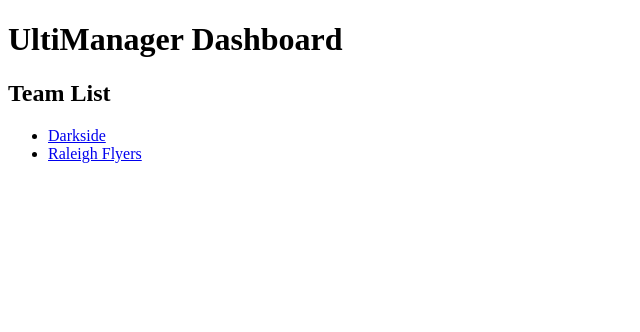
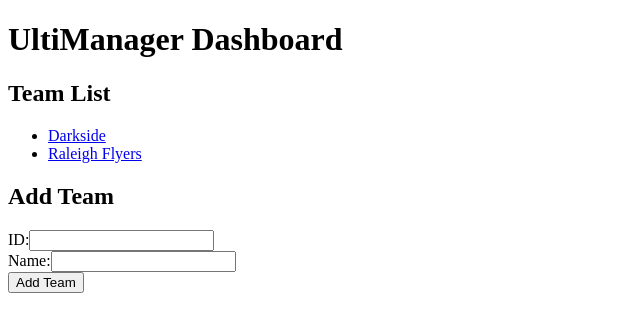
Before and after one commit to cdriehuys/ultimanager-web, a React app: page / in a window 1280 px wide. Shown: the top 332 px of the page, without its empty margins (0-640 px from the left). Built offline with nearby package versions, Linux system fonts and the light colour scheme; the HTML template or start-up script is replaced by a standard one.

Commit message:
Add form to add teams.

```diff
--- /dev/null
+++ b/src/components/AddTeamForm.jsx
@@ -0,0 +1,78 @@
+import PropTypes from 'prop-types';
+import React from 'react';
+import { connect } from 'react-redux';
+
+import { addTeam } from '../actionCreators';
+
+
+export class AddTeamForm extends React.Component {
+  constructor(props) {
+    super(props);
+
+    this.state = {
+      id: null,
+      name: '',
+    };
+
+    this.handleIdChange = this.handleIdChange.bind(this);
+    this.handleNameChange = this.handleNameChange.bind(this);
+    this.handleSubmit = this.handleSubmit.bind(this);
+  }
+
+  handleIdChange(e) {
+    this.setState({
+      id: parseInt(e.target.value, 10),
+    });
+  }
+
+  handleNameChange(e) {
+    this.setState({
+      name: e.target.value,
+    });
+  }
+
+  handleSubmit(e) {
+    e.preventDefault();
+
+    this.props.onSubmit(this.state);
+  }
+
+  render() {
+    return (
+      <form onSubmit={this.handleSubmit}>
+        <label htmlFor="id">ID:</label>
+        <input
+          id="id"
+          name="id"
+          onChange={this.handleIdChange}
+          pattern="[0-9]+"
+          required
+        />
+        <br />
+
+        <label htmlFor="name">Name:</label>
+        <input
+          id="name"
+          name="name"
+          onChange={this.handleNameChange}
+          required
+        />
+        <br />
+
+        <button type="submit">Add Team</button>
+      </form>
+    );
+  }
+}
+
+AddTeamForm.propTypes = {
+  onSubmit: PropTypes.func.isRequired,
+};
+
+
+export const mapDispatchToProps = dispatch => ({
+  onSubmit: team => dispatch(addTeam(team)),
+});
+
+
+export default connect(null, mapDispatchToProps)(AddTeamForm);
--- a/src/containers/Dashboard.jsx
+++ b/src/containers/Dashboard.jsx
@@ -1,5 +1,6 @@
 import React from 'react';
 
+import AddTeamForm from '../components/AddTeamForm';
 import TeamList from '../components/TeamList';
 
 
@@ -7,6 +8,9 @@ const Dashboard = () => (
   <div>
     <h1>UltiManager Dashboard</h1>
     <TeamList />
+
+    <h2>Add Team</h2>
+    <AddTeamForm />
   </div>
 );
 
```
Also changed, not shown: 1 other file (tests, documents, lock files or other folders).
